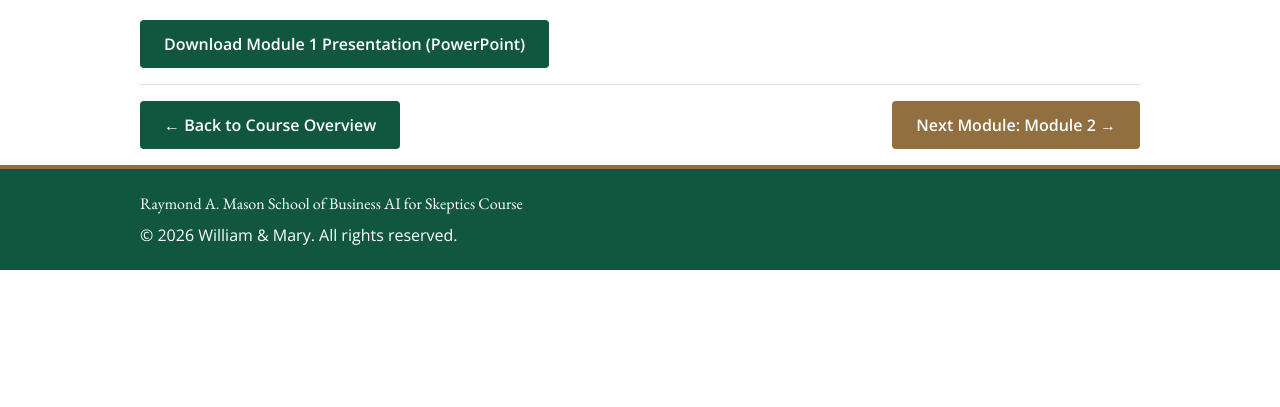
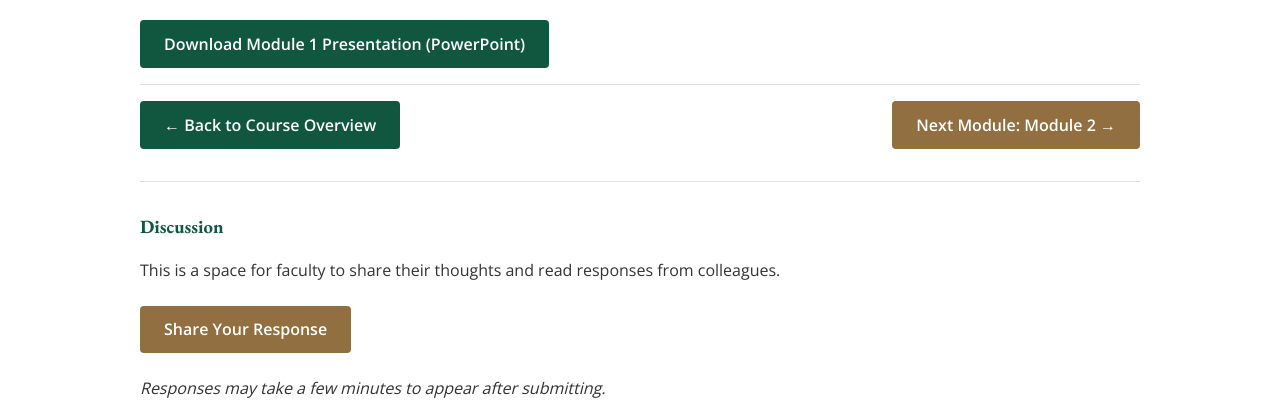
Before and after one commit to bellacalicchio/wm-buad5742, a Flask app: page /module/1 in a window 1280 px wide. Shown: the part 1090-1497 px from the top of the page. Before the commit the page ends 1360 px from the top, so only its background shows below. Run offline with Flask 3, Linux system fonts and the light colour scheme.

Commit message:
Added Module 1 discussion section

```diff
--- a/templates/module1.html
+++ b/templates/module1.html
@@ -23,5 +23,23 @@
         <a href="{{ url_for('course') }}" class="btn btn-secondary">← Back to Course Overview</a>
         <a href="{{ url_for('module2') }}" class="btn">Next Module: Module 2 →</a>
     </div>
+
+    <hr style="margin: 2rem 0; border: 0; border-top: 1px solid #ddd;">
+
+    <div class="discussion-section">
+        <h3>Discussion</h3>
+        <p>This is a space for faculty to share their thoughts and read responses from colleagues.</p>
+
+        <div style="margin: 1.5rem 0;">
+            <a href="https://forms.gle/KPtFV3QRVxYWtp3L6" target="_blank" class="btn">Share Your Response</a>
+        </div>
+
+        <div style="margin: 1.5rem 0;">
+            <p style="font-style: italic; color: var(--wm-dark-gray); margin-bottom: 0.5rem;">Responses may take a few minutes to appear after submitting.</p>
+            <div style="border: 2px solid var(--wm-green); border-radius: 4px; overflow: hidden;">
+                <iframe src='https://docs.google.com/spreadsheets/d/e/2PACX-1vSIlMUrwUfWfEwlt1MC4Vxg1ArrH1h7d0NNLffREmZosso6MKGct0YwMEYTQ5gV298ylzn3Fl3fHrt2/pubhtml?gid=1292081076&single=true&widget=true&headers=false' width='100%' height='400' frameborder='0'></iframe>
+            </div>
+        </div>
+    </div>
 </section>
 {% endblock %}
```
Also changed, not shown: 1 other file.
